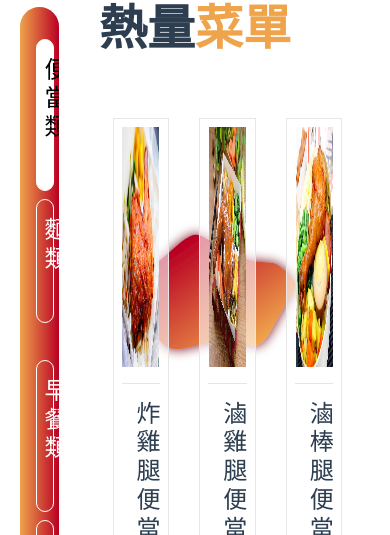
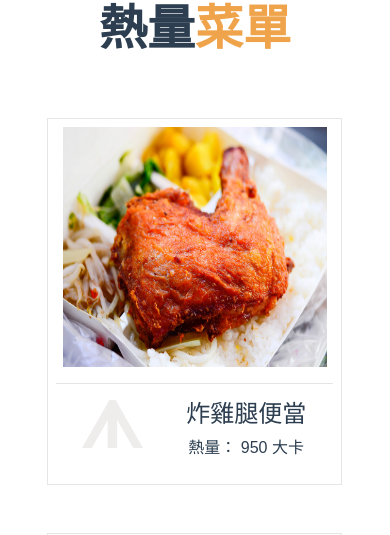
Before and after one commit to Neowoo/FIAT-collection-, a Vue app: page /food-menu in a window 390 px wide. Shown: the part 120-655 px from the top of the page. Built offline with nearby package versions, Linux system fonts and the light colour scheme; grey boxes are pictures that could not be loaded; what vue-coverflow, vue-eva-icons would draw is missing.

Commit message:
add responsive

```diff
--- a/src/components/foodMenuFunc.vue
+++ b/src/components/foodMenuFunc.vue
@@ -3,7 +3,8 @@
         <h3 class="aboutUs-title pt-5 pb-1 mt-5">熱量<span>菜單</span></h3>
         <img class=" position-fixed w-50" style="left: 30%; top: 40%;" src="../assets/purpleBG/purpleBG4.svg">
         <div class="col-12 d-flex justify-content-center" id="tabList">
-            <ul class="nav nav-pills mb-3 col-7 position-fixed" id="pills-tab" role="tablist" style="overflow: scroll;height: 80vh; width: 10vw; left:5%; top: 15%;">
+            <div class="after-resize-circle"></div>
+            <ul class="before-resize nav nav-pills mb-3 col-7 position-fixed" id="pills-tab" role="tablist" style="overflow: scroll;height: 80vh; width: 10vw; left:5%; top: 15%;">
                 <li v-for="foodCate in foodCates" class="nav-item">
                     <a class="nav-link" :class="{active: foodCate.active}" :id="foodCates.id" data-toggle="pill" :href="foodCate.href" role="tab" :aria-controls="foodCate.a_control">
                         <h4>{{foodCate.title}}</h4>
@@ -12,10 +13,10 @@
                 </li>
             </ul>
         </div>
-        <div class="tab-content mt-5 offset-3 col-8" id="pills-tabContent">
+        <div class="tab-content mt-5 offset-1 offset-sm-3 col-10 col-sm-8" id="pills-tabContent">
             <div class="tab-pane w-100 fade show active" id="lunchBox" role="tabpanel" aria-labelledby="lunchBox-tab">
                 <div class="row">
-                    <div v-for="foodCont_lunchBox in foodConts_lunchBox" class="col-4 mb-5">
+                    <div v-for="foodCont_lunchBox in foodConts_lunchBox" class="col-12 col-sm-4 mb-5">
                         <div class="tab-pane-list p-2">
                             <img class="menuPic" :src="foodCont_lunchBox.src">
                             <hr>
@@ -274,4 +275,12 @@
         width: 95%;
         height: 15rem;
     }
+    @media screen and (max-width: 420px) {
+        .before-resize{
+            display: none;
+        }
+        .after-resize-circle{
+
+        }
+    }
 </style>
```
